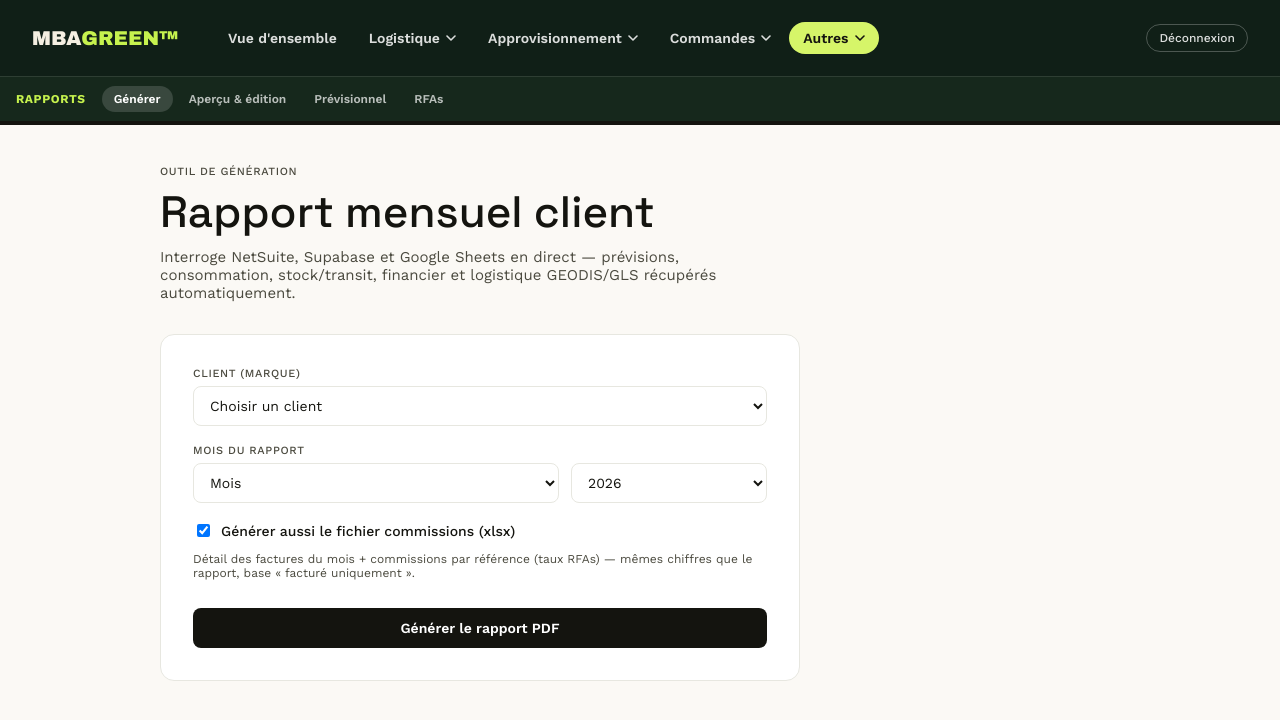
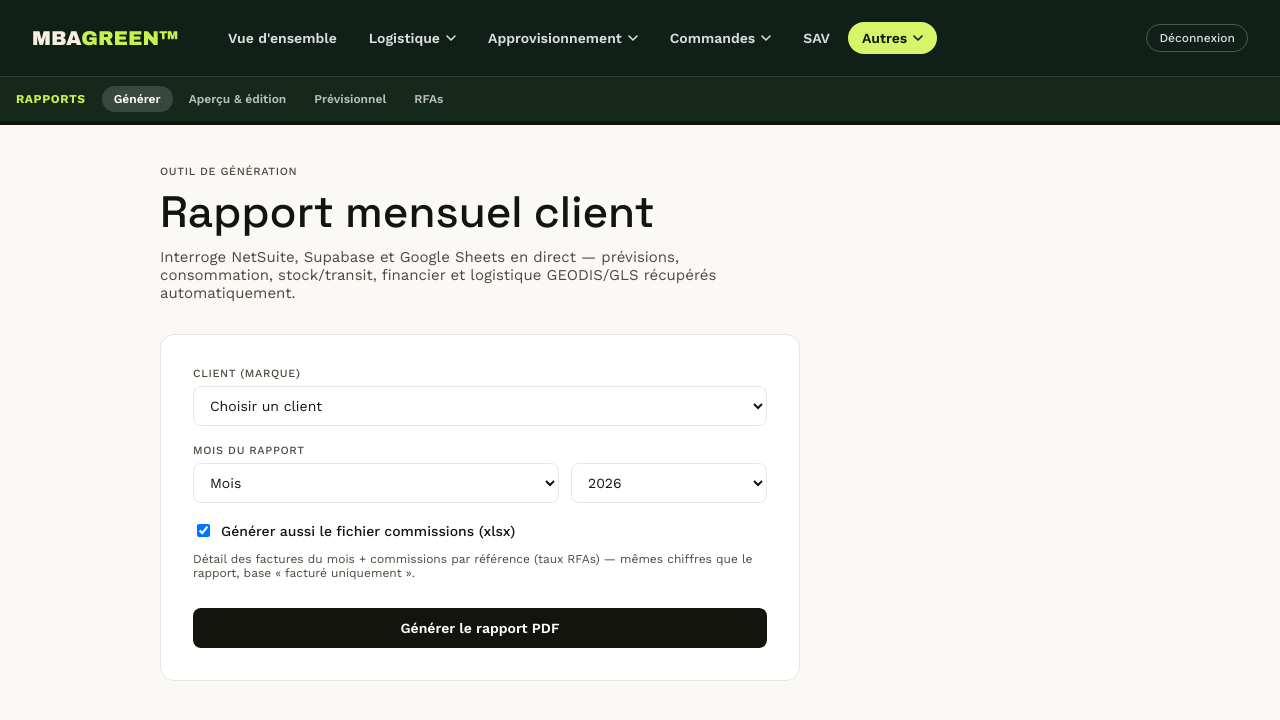
Before and after one commit to ndimitrescu-commits/mba-green-rapports, a Next.js app: page / in a window 1280 px wide. Shown: the top 720 px of the page. Built offline with nearby package versions, Linux system fonts and the light colour scheme.

Commit message:
Menu intranet: onglet SAV

```diff
--- a/app/components/AppHeader.tsx
+++ b/app/components/AppHeader.tsx
@@ -11,10 +11,11 @@
  * Pas de Tailwind dans ce projet : styles inline React, pas de classes.
  * "Autres" est actif ici puisque Rapports mensuels en fait partie.
  */
+import { Fragment } from "react";
 import { useRouter } from "next/navigation";
 import { useState } from "react";
 import { NavDropdown } from "./NavDropdown";
-import { MENU_GROUPS } from "./intranet-menu";
+import { MENU_GROUPS, SAV_AFTER_GROUP, SAV_HREF } from "./intranet-menu";
 
 
 const NAV_ITEMS: { href: string; label: string }[] = [
@@ -95,7 +96,25 @@ export default function AppHeader({ active }: { active: string }) {
               Vue d&apos;ensemble
             </a>
             {MENU_GROUPS.map((group) => (
-              <NavDropdown key={group.label} label={group.label} items={group.items} active={group.label === "Autres"} />
+              <Fragment key={group.label}>
+                <NavDropdown label={group.label} items={group.items} active={group.label === "Autres"} />
+                {group.label === SAV_AFTER_GROUP && (
+                  <a
+                    href={SAV_HREF}
+                    style={{
+                      borderRadius: 9999,
+                      padding: "8px 14px",
+                      fontSize: 14,
+                      fontWeight: 600,
+                      fontFamily: "var(--font-sans)",
+                      color: "rgba(255,255,255,0.85)",
+                      textDecoration: "none",
+                    }}
+                  >
+                    SAV
+                  </a>
+                )}
+              </Fragment>
             ))}
           </nav>
         </div>
--- a/app/components/intranet-menu.ts
+++ b/app/components/intranet-menu.ts
@@ -18,6 +18,12 @@ export interface IntranetMenuGroup {
 }
 
 export const OVERVIEW_HREF = "https://intranet.mbagreen.net/";
+
+// Onglet principal "SAV" (lien direct, comme "Vue d'ensemble") — demande
+// Nicolas 23/09/2026 : à placer entre "Commandes" et "Autres", pas dans un
+// sous-menu. Page servie par le dashboard (mba-green-dashboard, /sav).
+export const SAV_HREF = "https://intranet.mbagreen.net/sav";
+export const SAV_AFTER_GROUP = "Commandes";
 
 export const MENU_GROUPS: IntranetMenuGroup[] = [
   {
```
